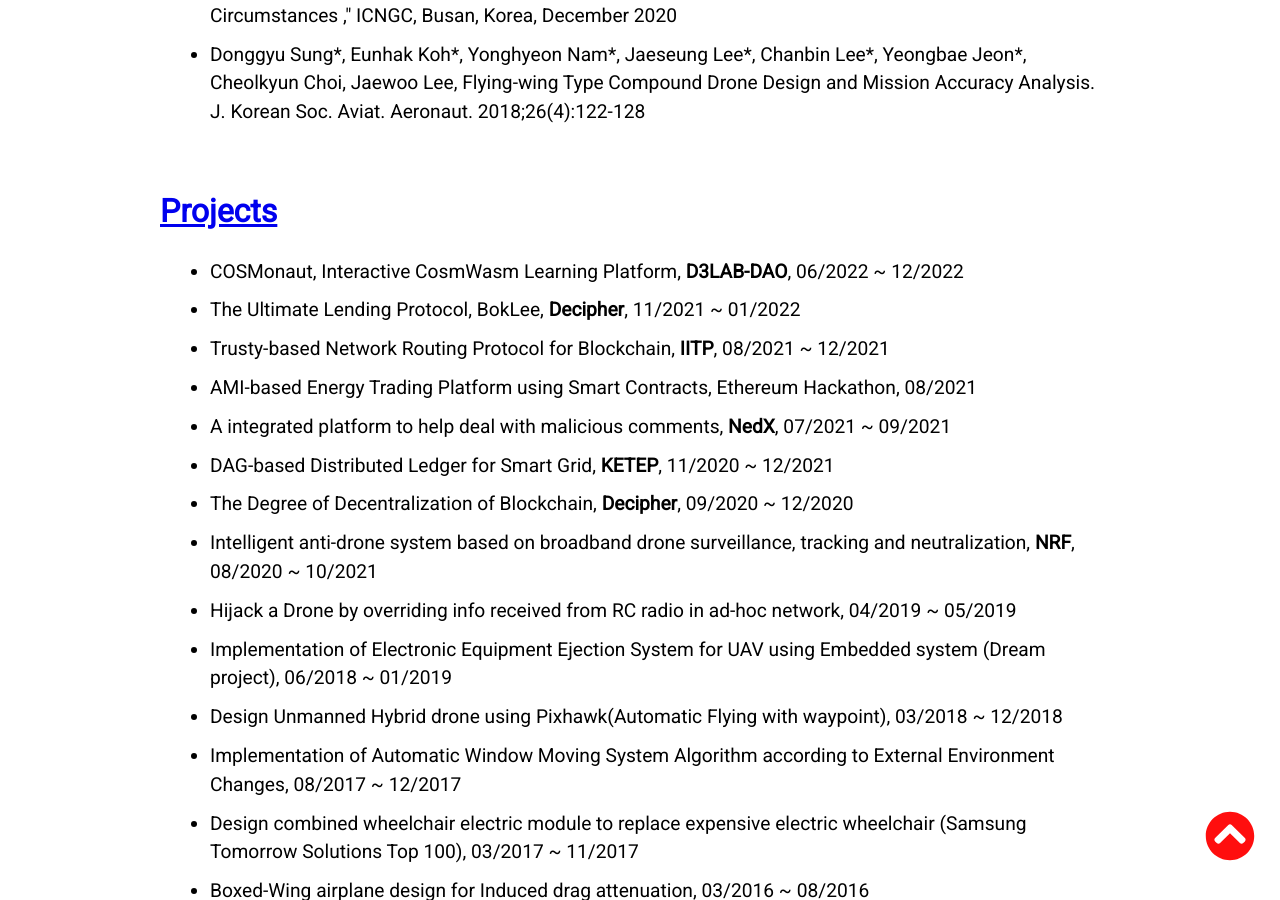
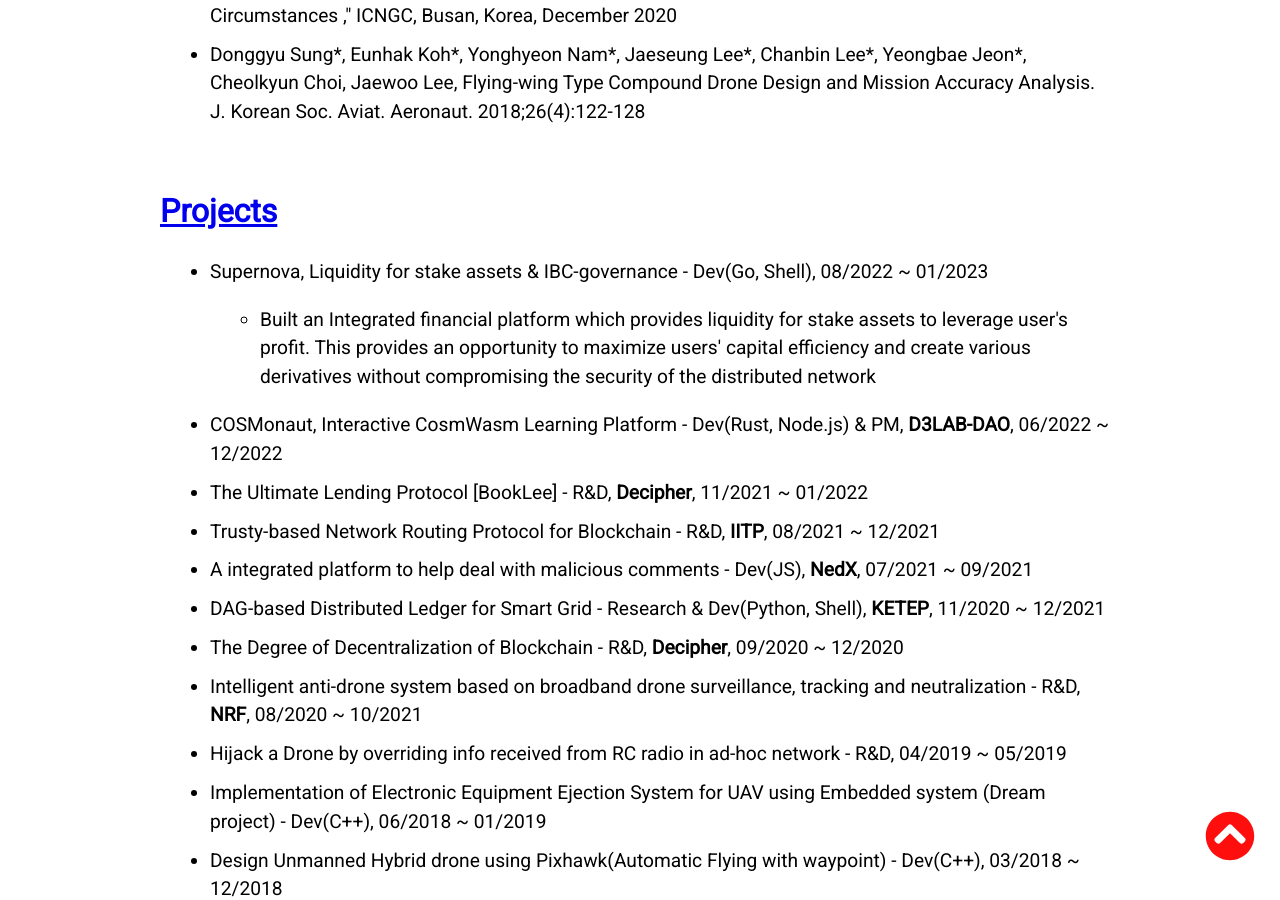
Before and after one commit to tkxkd0159/tkxkd0159.github.io, a Jekyll site: the page built from index.html, in a window 1280 px wide and 900 px high, scrolled down 2602 px. Built offline with Jekyll 4.4.1, drawn with Linux system fonts in a browser that asks for light colours; nearby versions of some CDN libraries; some of the changed text lies outside the part shown.

Commit message:
Update maincon.html

```diff
--- a/_includes/maincon.html
+++ b/_includes/maincon.html
@@ -24,50 +24,55 @@
 <h2 id="projectexperience"><a href="https://ljswiki.notion.site/8ec7216876734c188cb1fea9403d363d?v=22ed2ff0d6ad412c8f7340b161dcb136">Projects</a></h2>
 <ul>
   <li>
-    COSMonaut, Interactive CosmWasm Learning Platform, <strong>D3LAB-DAO</strong>, 06/2022 ~ 12/2022
+    Supernova, Liquidity for stake assets & IBC-governance - Dev(Go, Shell), 08/2022 ~ 01/2023
+    <ul>
+      <li>
+        Built an Integrated financial platform which provides liquidity for stake assets to leverage user's profit. This provides an opportunity to maximize users' capital efficiency and create various derivatives without compromising the security of the distributed network
+      </li>
+    </ul>
+  </li>
+  <li>
+    COSMonaut, Interactive CosmWasm Learning Platform - Dev(Rust, Node.js) & PM, <strong>D3LAB-DAO</strong>, 06/2022 ~ 12/2022
 </li>
    <li>
-      The Ultimate Lending Protocol, BokLee, <strong>Decipher</strong>, 11/2021 ~ 01/2022
+      The Ultimate Lending Protocol [BookLee] - R&D, <strong>Decipher</strong>, 11/2021 ~ 01/2022
   </li>
    <li>
-      Trusty-based Network Routing Protocol for Blockchain, <strong>IITP</strong>, 08/2021 ~ 12/2021
+      Trusty-based Network Routing Protocol for Blockchain - R&D, <strong>IITP</strong>, 08/2021 ~ 12/2021
+  </li>
+    <li>
+       A integrated platform to help deal with malicious comments - Dev(JS), <strong>NedX</strong>, 07/2021 ~ 09/2021
   </li>
   <li>
-    AMI-based Energy Trading Platform using Smart Contracts, Ethereum Hackathon, 08/2021
-  </li>
-    <li>
-       A integrated platform to help deal with malicious comments, <strong>NedX</strong>, 07/2021 ~ 09/2021
-  </li>
-  <li>
-     DAG-based Distributed Ledger for Smart Grid, <strong>KETEP</strong>, 11/2020 ~ 12/2021
+     DAG-based Distributed Ledger for Smart Grid - Research & Dev(Python, Shell), <strong>KETEP</strong>, 11/2020 ~ 12/2021
   </li>
  <li>
-    The Degree of Decentralization of Blockchain, <strong>Decipher</strong>, 09/2020 ~ 12/2020
+    The Degree of Decentralization of Blockchain - R&D, <strong>Decipher</strong>, 09/2020 ~ 12/2020
  </li>
    <li>
-  Intelligent anti-drone system based on broadband drone surveillance, tracking and neutralization, <strong>NRF</strong>, 08/2020 ~ 10/2021
+  Intelligent anti-drone system based on broadband drone surveillance, tracking and neutralization - R&D, <strong>NRF</strong>, 08/2020 ~ 10/2021
     </li>
   <li>
-    Hijack a Drone by overriding info received from RC radio in ad-hoc network,
+    Hijack a Drone by overriding info received from RC radio in ad-hoc network - R&D,
     04/2019 ~ 05/2019
   </li>
     <li>
       Implementation of Electronic Equipment Ejection System for UAV using
-      Embedded system (Dream project), 06/2018 ~ 01/2019
+      Embedded system (Dream project) - Dev(C++), 06/2018 ~ 01/2019
     </li>
     <li>
-      Design Unmanned Hybrid drone using Pixhawk(Automatic Flying with waypoint),
+      Design Unmanned Hybrid drone using Pixhawk(Automatic Flying with waypoint) - Dev(C++),
       03/2018 ~ 12/2018
     </li>
 
   <li>
     Implementation of Automatic Window Moving System Algorithm according to
-    External Environment Changes, 08/2017 ~ 12/2017
+    External Environment Changes - Dev(Verilog), 08/2017 ~ 12/2017
   </li>
 
   <li>
     Design combined wheelchair electric module to replace expensive electric
-    wheelchair (Samsung Tomorrow Solutions Top 100), 03/2017 ~ 11/2017
+    wheelchair (Samsung Tomorrow Solutions Top 100) - Dev(C), 03/2017 ~ 11/2017
   </li>
     <li>
       Boxed-Wing airplane design for Induced drag attenuation, 03/2016 ~ 08/2016
```
